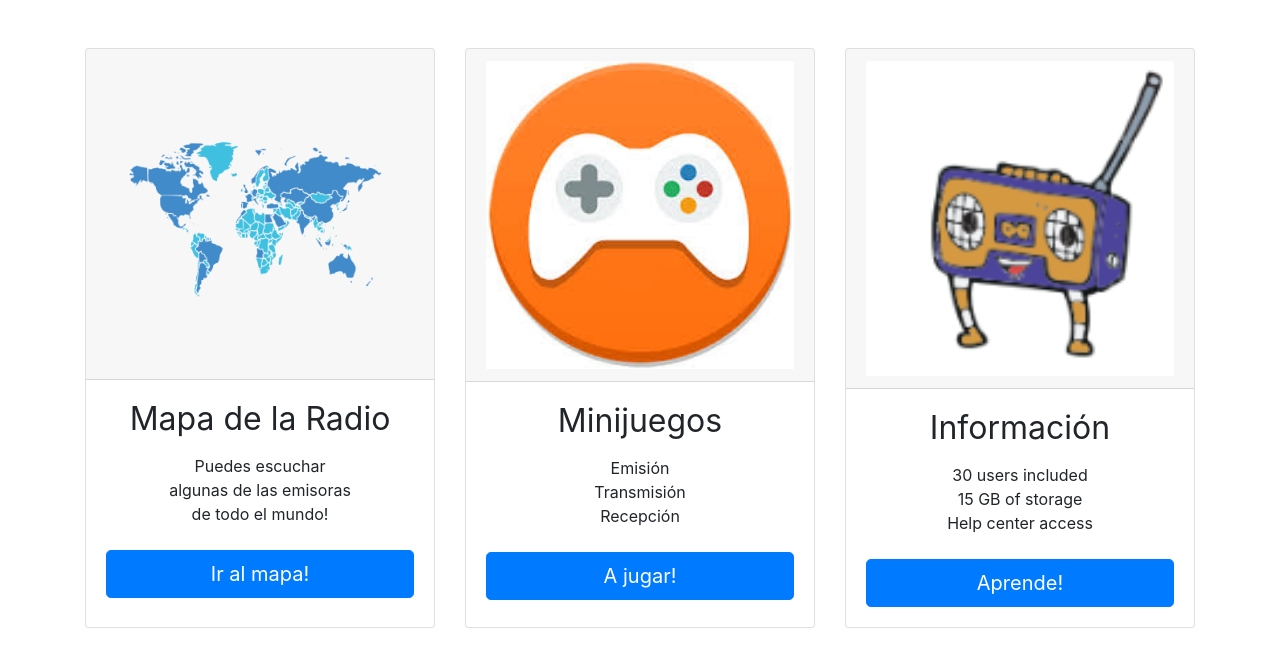
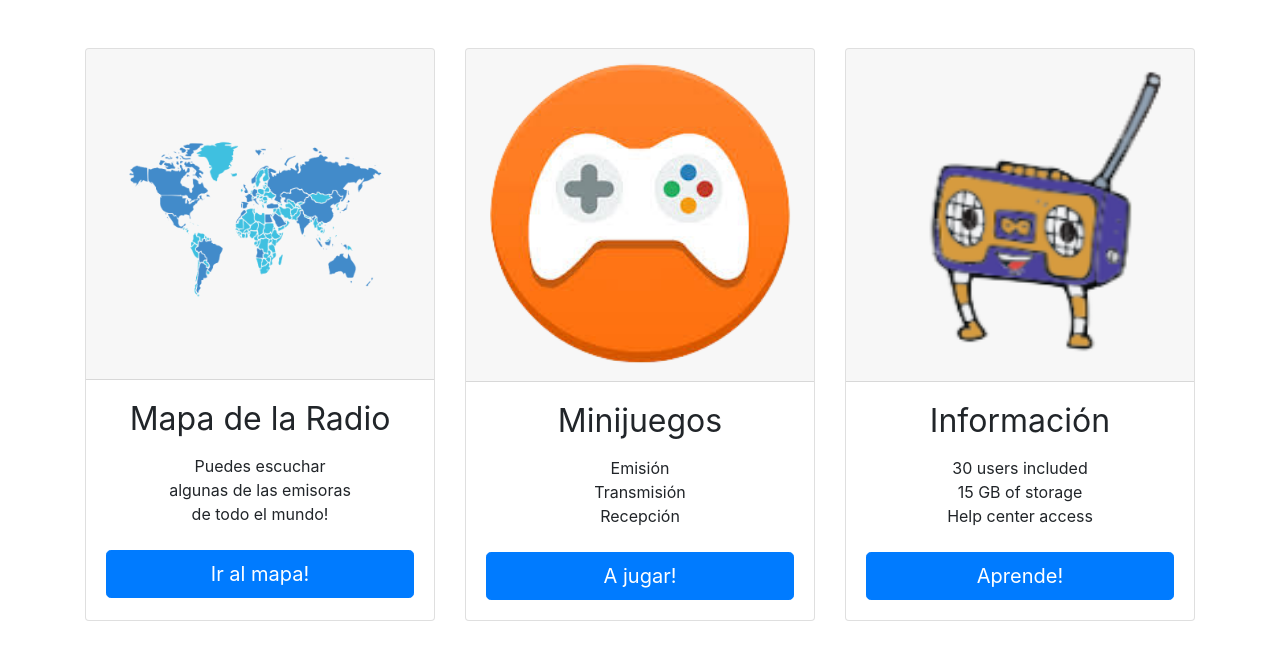
Before and after one commit to Amrow96/MNANTEC-SKRT-MD, a PHP site: page / in a window 1280 px wide. Shown: the part 54-715 px from the top of the page. Run offline with PHP 8.4, Linux system fonts and the light colour scheme; some libraries are stand-ins or nearby versions.

Commit message:
modificades les imatges a png i 1:1 proporcio

```diff
--- a/index.php
+++ b/index.php
@@ -12,6 +12,7 @@
                 <img class="card-img-top" src="./paginas/Prueba_map(4k)/recursos/miniatura.png" alt="Card image" style="width:100%">
             </div>
             <div class="card-body">
+                <!-- TODO: carregar els textos desde variables per fer-ho multilingue -->
                 <h2 class="my-0 font-weight-normal">Mapa de la Radio</h2>
                 <ul class="list-unstyled mt-3 mb-4">
                     <li>Puedes escuchar </li>
@@ -23,12 +24,11 @@
         </div>
         <div class="card mb-4 box-shadow">
             <div class="card-header">
-                <img class="card-img-top" src="./img/minigames.jfif" alt="Card image" style="width:100%">
+                <img class="card-img-top" src="./img/minigames.png" alt="Card image" style="width:100%">
 
             </div>
             <div class="card-body">
                 <h2 class="my-0 font-weight-normal">Minijuegos</h2>
-                <!-- <h1 class="card-title pricing-card-title">$15 <small class="text-muted">/ mo</small></h1> -->
                 <ul class="list-unstyled mt-3 mb-4">
                     <li>Emisión</li>
                     <li>Transmisión</li>
@@ -39,7 +39,7 @@
         </div>
         <div class="card mb-4 box-shadow">
             <div class="card-header">
-                <img class="card-img-top" src="./img/radio.PNG" alt="Card image" style="width:100%">
+                <img class="card-img-top" src="./img/radio.png" alt="Card image" style="width:100%">
             </div>
             <div class="card-body">
                 <h2 class="my-0 font-weight-normal">Información</h2>
```
Also changed, not shown: img/minigames.jfif (deleted), img/minigames.png (added), img/radio.PNG.
